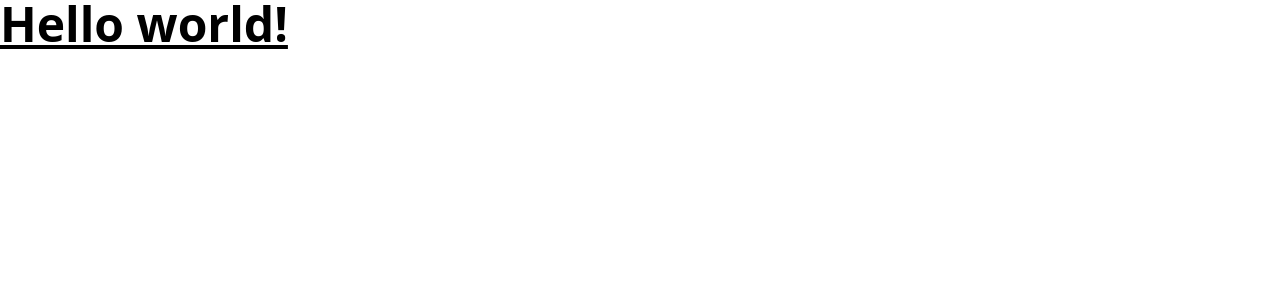
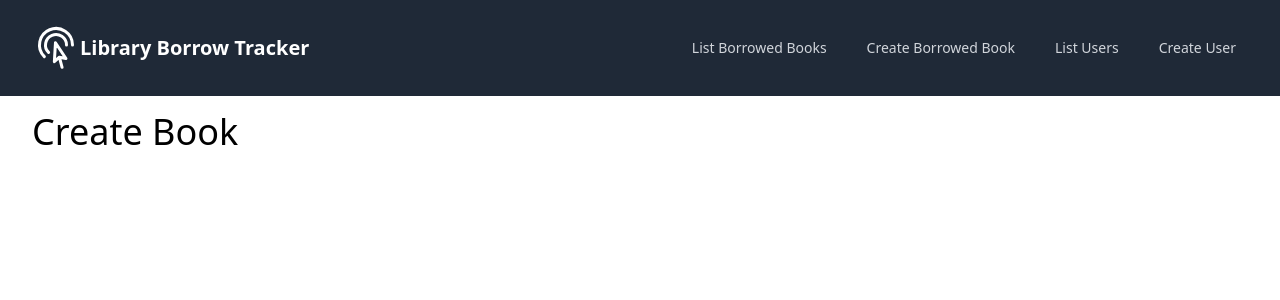
Before and after one commit to omeatai/mern-project-library-tracker, a React (Create React App) app: page /create in a window 1280 px wide. Shown: the top 300 px of the page. Built offline with nearby package versions, Linux system fonts and the light colour scheme.

Commit message:
12. Setup Components and Navbar with React-Router-DOM
12. Setup Components and Navbar with React-Router-DOM

```diff
--- a/package.json
+++ b/package.json
@@ -3,11 +3,13 @@
   "version": "0.1.0",
   "private": true,
   "dependencies": {
+    "@headlessui/react": "^1.7.17",
     "@testing-library/jest-dom": "^5.14.1",
     "@testing-library/react": "^13.0.0",
     "@testing-library/user-event": "^13.2.1",
     "react": "^18.2.0",
     "react-dom": "^18.2.0",
+    "react-router-dom": "^6.18.0",
     "react-scripts": "5.0.1",
     "web-vitals": "^2.1.0"
   },
--- a/src/App.js
+++ b/src/App.js
@@ -1,8 +1,28 @@
+import { BrowserRouter, Routes, Route } from "react-router-dom";
+
+import Navbar from "./components/Navbar/Navbar";
+import BookList from "./components/BookList/BookList";
+import CreateBook from "./components/CreateBook/CreateBook";
+import UserList from "./components/UserList/UserList";
+import EditBook from "./components/EditBook/EditBook";
+import EditUser from "./components/EditUser/EditUser";
+import CreateUser from "./components/CreateUser/CreateUser";
+
 function App() {
   return (
-    <div className="container">
-      <h1 className="text-5xl font-bold underline">Hello world!</h1>
-    </div>
+    <BrowserRouter>
+      <Navbar />
+      <div className="px-8 py-4">
+        <Routes>
+          <Route path="/" index element={<BookList />} />
+          <Route path="/edit/:id" element={<EditBook />} />
+          <Route path="/create" element={<CreateBook />} />
+          <Route path="/user" element={<UserList />} />
+          <Route path="/user/edit/:id" element={<EditUser />} />
+          <Route path="/user/create" element={<CreateUser />} />
+        </Routes>
+      </div>
+    </BrowserRouter>
   );
 }
 
--- /dev/null
+++ b/src/components/BookList/BookList.jsx
@@ -0,0 +1,11 @@
+import React from "react";
+
+const BookList = () => {
+  return (
+    <div>
+      <h1 className="text-4xl">Book List</h1>
+    </div>
+  );
+};
+
+export default BookList;
--- /dev/null
+++ b/src/components/CreateBook/CreateBook.jsx
@@ -0,0 +1,11 @@
+import React from "react";
+
+const CreateBook = () => {
+  return (
+    <div>
+      <h1 className="text-4xl">Create Book</h1>
+    </div>
+  );
+};
+
+export default CreateBook;
--- /dev/null
+++ b/src/components/CreateUser/CreateUser.jsx
@@ -0,0 +1,11 @@
+import React from "react";
+
+const CreateUser = () => {
+  return (
+    <div>
+      <h1 className="text-4xl">Create User</h1>
+    </div>
+  );
+};
+
+export default CreateUser;
--- /dev/null
+++ b/src/components/EditBook/EditBook.jsx
@@ -0,0 +1,11 @@
+import React from "react";
+
+const EditBook = () => {
+  return (
+    <div>
+      <h1 className="text-4xl">Edit Book</h1>
+    </div>
+  );
+};
+
+export default EditBook;
--- /dev/null
+++ b/src/components/EditUser/EditUser.jsx
@@ -0,0 +1,11 @@
+import React from "react";
+
+const EditUser = () => {
+  return (
+    <div>
+      <h1 className="text-4xl">Edit User</h1>
+    </div>
+  );
+};
+
+export default EditUser;
--- /dev/null
+++ b/src/components/Navbar/Navbar.jsx
@@ -0,0 +1,144 @@
+import React, { useState } from "react";
+import { Link } from "react-router-dom";
+import { Disclosure } from "@headlessui/react";
+
+const Navbar = () => {
+  const [isOpen, setIsOpen] = useState(false);
+
+  return (
+    <Disclosure as="nav" className="bg-gray-800">
+      {({ open }) => (
+        <>
+          <div className="max-w-7xl mx-auto px-2 py-4 sm:px-6 lg:px-8">
+            <div className="relative flex items-center justify-between h-16">
+              <div className="absolute inset-y-0 left-0 flex items-center sm:hidden">
+                <Disclosure.Button
+                  className="inline-flex items-center justify-center p-2 rounded-md text-gray-400 hover:text-white hover:bg-gray-700 focus:outline-none focus:ring-2 focus:ring-inset focus:ring-white"
+                  onClick={() => setIsOpen(!isOpen)}
+                >
+                  <span className="sr-only">Open main menu</span>
+                  {open ? (
+                    <svg
+                      className="block h-6 w-6"
+                      xmlns="http://www.w3.org/2000/svg"
+                      fill="none"
+                      viewBox="0 0 24 24"
+                      stroke="currentColor"
+                      aria-hidden="true"
+                    >
+                      <path
+                        strokeLinecap="round"
+                        strokeLinejoin="round"
+                        strokeWidth={2}
+                        d="M6 18L18 6M6 6l12 12"
+                      />
+                    </svg>
+                  ) : (
+                    <svg
+                      className="block h-6 w-6"
+                      xmlns="http://www.w3.org/2000/svg"
+                      fill="none"
+                      viewBox="0 0 24 24"
+                      stroke="currentColor"
+                      aria-hidden="true"
+                    >
+                      <path
+                        strokeLinecap="round"
+                        strokeLinejoin="round"
+                        strokeWidth={2}
+                        d="M4 6h16M4 12h16M4 18h16"
+                      />
+                    </svg>
+                  )}
+                </Disclosure.Button>
+              </div>
+              <div className="flex-1 flex items-center justify-center sm:items-stretch sm:justify-start">
+                <div className="">
+                  <Link
+                    to="/"
+                    className="text-white font-bold text-xl flex justify-center items-center"
+                  >
+                    <svg
+                      xmlns="http://www.w3.org/2000/svg"
+                      fill="none"
+                      viewBox="0 0 24 24"
+                      stroke-width="1.5"
+                      stroke="white"
+                      class="w-12 h-12"
+                    >
+                      <path
+                        stroke-linecap="round"
+                        stroke-linejoin="round"
+                        d="M15.042 21.672L13.684 16.6m0 0l-2.51 2.225.569-9.47 5.227 7.917-3.286-.672zm-7.518-.267A8.25 8.25 0 1120.25 10.5M8.288 14.212A5.25 5.25 0 1117.25 10.5"
+                      />
+                    </svg>
+                    Library Borrow Tracker
+                  </Link>
+                </div>
+              </div>
+              <div className="hidden sm:block sm:ml-6">
+                <div className="flex space-x-4">
+                  <Link
+                    to="/"
+                    className="text-gray-300 hover:bg-gray-700 hover:text-white px-3 py-2 rounded-md text-sm font-medium"
+                  >
+                    List Borrowed Books
+                  </Link>
+                  <Link
+                    to="/create"
+                    className="text-gray-300 hover:bg-gray-700 hover:text-white px-3 py-2 rounded-md text-sm font-medium"
+                  >
+                    Create Borrowed Book
+                  </Link>
+                  <Link
+                    to="/user"
+                    className="text-gray-300 hover:bg-gray-700 hover:text-white px-3 py-2 rounded-md text-sm font-medium"
+                  >
+                    List Users
+                  </Link>
+                  <Link
+                    to="/user/create"
+                    className="text-gray-300 hover:bg-gray-700 hover:text-white px-3 py-2 rounded-md text-sm font-medium"
+                  >
+                    Create User
+                  </Link>
+                </div>
+              </div>
+            </div>
+          </div>
+
+          <Disclosure.Panel className="sm:hidden" open={isOpen}>
+            <div className="px-2 pt-2 pb-3 space-y-1">
+              <Link
+                to="/"
+                className="text-gray-300 hover:bg-gray-700 hover:text-white block px-3 py-2 rounded-md text-base font-medium"
+              >
+                List Borrowed Books
+              </Link>
+              <Link
+                to="/create"
+                className="text-gray-300 hover:bg-gray-700 hover:text-white block px-3 py-2 rounded-md text-base font-medium"
+              >
+                Create Borrowed Book
+              </Link>
+              <Link
+                to="/user"
+                className="text-gray-300 hover:bg-gray-700 hover:text-white block px-3 py-2 rounded-md text-base font-medium"
+              >
+                List Users
+              </Link>
+              <Link
+                to="/user/create"
+                className="text-gray-300 hover:bg-gray-700 hover:text-white block px-3 py-2 rounded-md text-base font-medium"
+              >
+                Create User
+              </Link>
+            </div>
+          </Disclosure.Panel>
+        </>
+      )}
+    </Disclosure>
+  );
+};
+
+export default Navbar;
--- /dev/null
+++ b/src/components/UserList/UserList.jsx
@@ -0,0 +1,11 @@
+import React from "react";
+
+const UserList = () => {
+  return (
+    <div>
+      <h1 className="text-4xl">User List</h1>
+    </div>
+  );
+};
+
+export default UserList;
```
Also changed, not shown: 2 other files (tests, documents, lock files or other folders).
